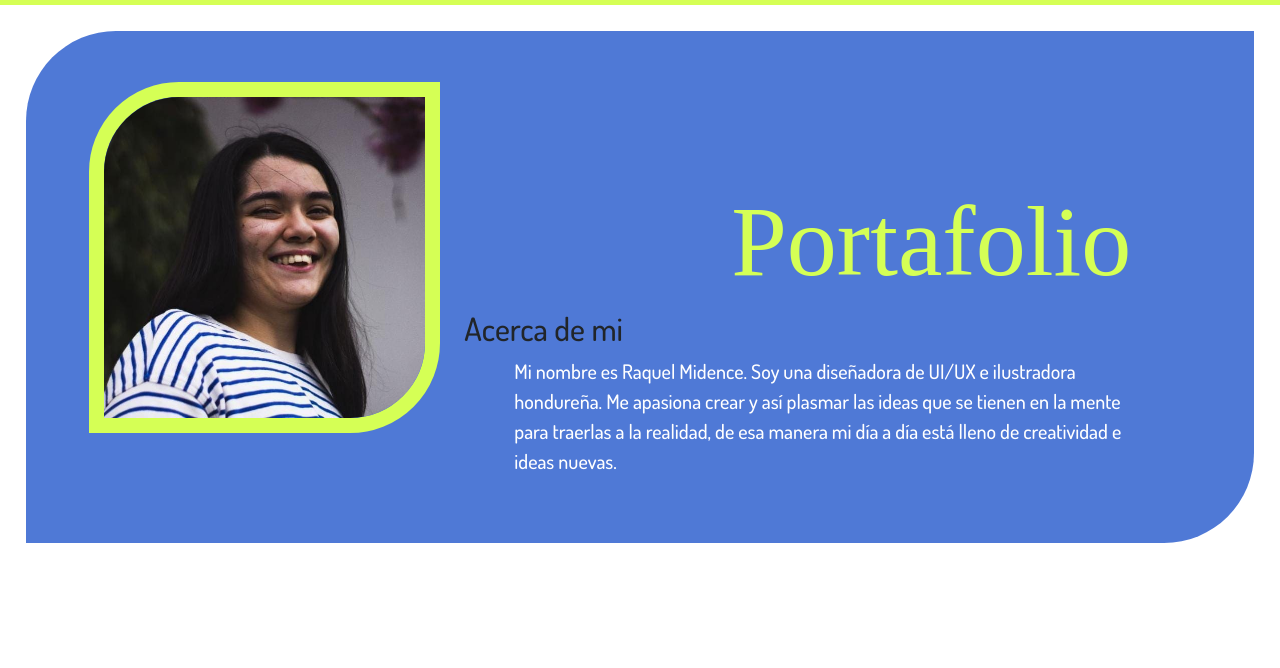
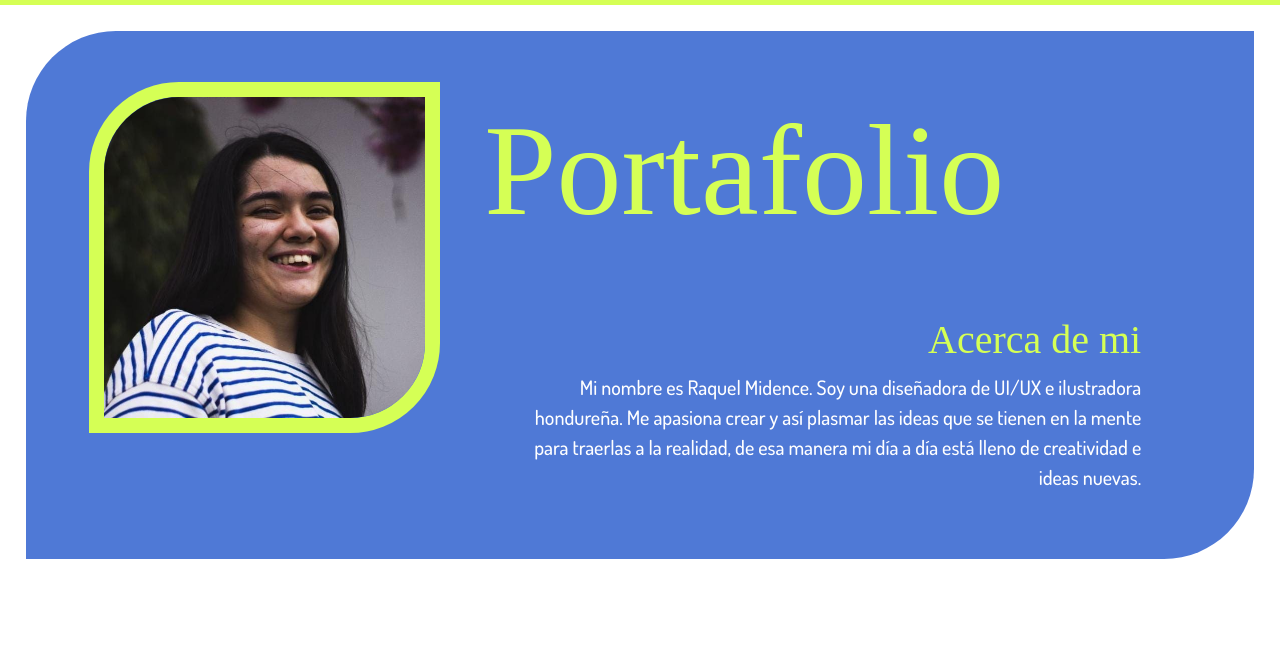
Before and after one commit to ramidence/portafolio-raquel-midence, a plain HTML site: page index.html in a window 1280 px wide. Shown: the part 71-739 px from the top of the page. Drawn offline with nearby package versions, Linux system fonts and the light colour scheme; a web font is replaced by a local one.

Commit message:
Add files via upload

```diff
--- a/css/style.css
+++ b/css/style.css
@@ -53,15 +53,23 @@ header img{
 }
 #hero h1{
     font-family: "glass antiqua";
-    font-size: 100px;
+    font-size: 130px;
+    color: var(--color-secundario);
+    padding-top: 10px;
+    padding-left: 20px;
+}
+#hero h2{
+    font-family: "glass antiqua";
+    font-size: 40px;
     color: var(--color-secundario);
     text-align: right;
-    padding-right: 60px;
-    padding-top: 100px;
+    padding-right: 50px;
+    padding-top: 60px;
 }
 #hero p{
     color: #fff;
     padding: 0 50px;
+    text-align: right;
 }
 #hero img{
     border-radius: 90px 0;
```
